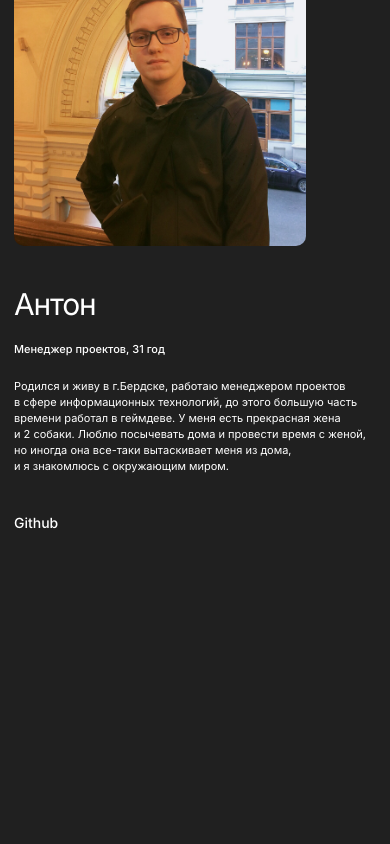
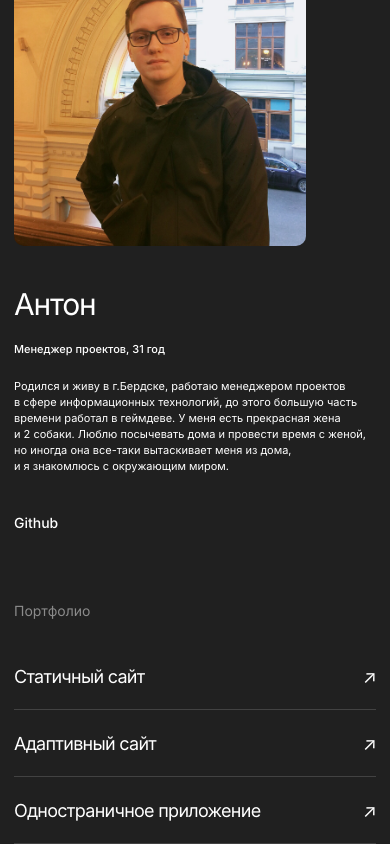
Before and after one commit to forestpk13/movies-explorer-frontend, a React (Create React App) app: page / in a window 390 px wide. Shown: the part 2215-3059 px from the top of the page. Before the commit the page ends 2826 px from the top, so only its background shows below. Built offline with nearby package versions, Linux system fonts and the light colour scheme.

Commit message:
projects component added

```diff
--- a/src/components/Landing/Landing.jsx
+++ b/src/components/Landing/Landing.jsx
@@ -2,6 +2,7 @@ import Banner from "../Banner/Banner";
 import AboutDiploma from "../AboutDiploma/AboutDiploma";
 import Technologies from "../Technologies/Technologies";
 import Student from "../Student/Student";
+import Projects from "../Projects/Projects";
 
 function Landing() {
   return (
@@ -10,6 +11,7 @@ function Landing() {
       <AboutDiploma />
       <Technologies />
       <Student />
+      <Projects />
     </main>
   )
 };
--- /dev/null
+++ b/src/components/Projects/Projects.css
@@ -0,0 +1,91 @@
+.projects {
+  padding: 0px 70px 96px 70px;
+}
+
+.projects__title {
+  margin: 0;
+  color: var(--textcolor-grey);
+  font-feature-settings: 'clig' off, 'liga' off;
+  font-family: Inter;
+  font-size: 18px;
+  font-style: normal;
+  font-weight: 400;
+  line-height: 1.11;
+}
+
+.projects__list {
+  margin: 50px 0 0 0;
+  padding: 0;
+  list-style-type: none;
+}
+
+.projects__list-item {
+  margin-top: 20px;
+  padding-bottom: 10px;
+  border-bottom: 1px solid #424242;
+}
+
+.projects__link {
+  display: flex;
+  justify-content: space-between;
+  width: 100%;
+  text-decoration: none;
+  color: var(--textcolor-light);
+  font-family: Inter;
+  font-size: 30px;
+  font-style: normal;
+  font-weight: 400;
+  line-height: 1.66;
+  letter-spacing: -1.2px;
+}
+
+.projects__link:hover {
+  opacity: .7;
+}
+
+.projects__link::after {
+  content: '↗';
+  line-height: 60px;
+  transition: transform .2s ease;
+}
+
+.projects__link:hover::after {
+  transform: rotate(45deg);
+}
+
+
+@media screen and (max-width: 768px) {
+  .projects {
+    padding: 13px 50px 89px 50px;
+  }
+}
+
+@media screen and (max-width: 580px) {
+  .projects {
+    padding: 0px 14px;
+  }
+
+  .projects__list {
+    margin-top: 43px;
+  }
+
+  .projects__list-item {
+    margin-top: 20px;
+    padding-bottom: 18px;
+  }
+
+  .projects__title {
+    font-size: 14px;
+    line-height: 1.42;
+  }
+
+  .projects__link {
+    font-size: 18px;
+    line-height: 1.55;
+    letter-spacing: -0.72px;
+  }
+
+  .projects__link::after {
+    line-height: 28px;
+  }
+}
--- /dev/null
+++ b/src/components/Projects/Projects.jsx
@@ -0,0 +1,39 @@
+import './Projects.css';
+
+function Projects () {
+  return (
+    <section className='projects'>
+      <div className='projects__container'>
+        <h2 className='projects__title'>Портфолио</h2>
+        <ul className='projects__list'>
+          <li className='projects__list-item'>
+            <a
+              className='projects__link'
+              href='https://github.com/forestpk13/how-to-learn'
+              target='_blank'
+              rel='noreferrer'
+            >Статичный сайт</a>
+          </li>
+          <li className='projects__list-item'>
+            <a
+              className='projects__link'
+              href='https://github.com/forestpk13/russian-travel'
+              target='_blank'
+              rel='noreferrer'
+            >Адаптивный сайт</a>
+          </li>
+          <li className='projects__list-item'>
+            <a
+              className='projects__link'
+              href='https://github.com/forestpk13/react-mesto-api-full-gha'
+              target='_blank'
+              rel='noreferrer'
+            >Одностраничное приложение</a>
+          </li>
+        </ul>
+      </div>
+    </section>
+  );
+};
+
+export default Projects;
--- a/src/components/Student/Student.css
+++ b/src/components/Student/Student.css
@@ -1,5 +1,5 @@
 .student {
-  padding: 113px 70px 96px 70px;
+  padding: 113px 70px 100px 70px;
 }
 
 .student__bio {
@@ -112,7 +112,7 @@
 
 @media screen and (max-width: 746px) {
   .student {
-    padding: 80px 14px;
+    padding: 80px 14px 70px 14px;
   }
 
   .student__bio {
```
Also changed, not shown: 1 other file (tests, documents, lock files or other folders).
